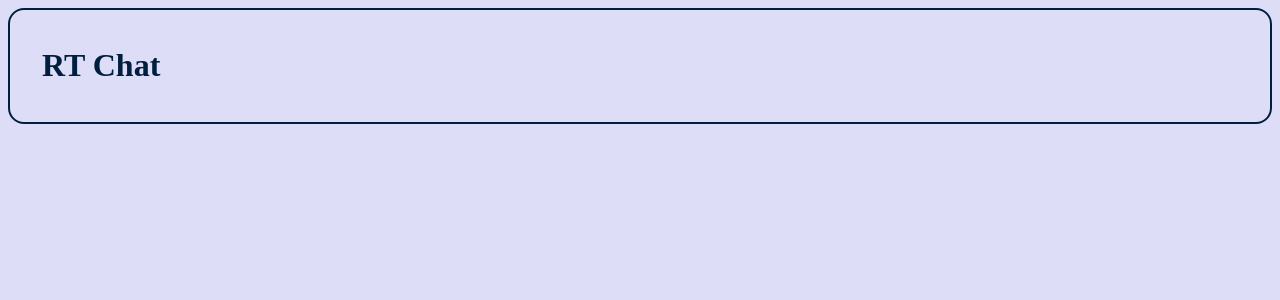
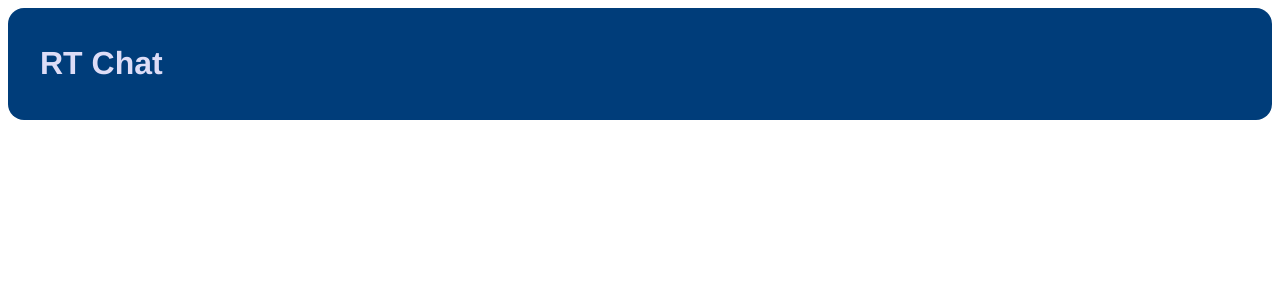
Before and after one commit to eliasgoette/realtime-chat-react-ts, a React (Create React App) app: page / in a window 1280 px wide. Shown: the top 300 px of the page. Built offline with nearby package versions, Linux system fonts and the light colour scheme.

Commit message:
Enhanced theme

```diff
--- a/src/App.css
+++ b/src/App.css
@@ -1,6 +1,8 @@
 @import url("/src/theme.css");
 
 body {
-    color: var(--foreground);
-    background-color: var(--background);
+    color: var(--foreground-color);
+    background-color: var(--background-color);
+
+    font-family: var(--default-font-family);
 }
--- a/src/component/generic/Header.module.css
+++ b/src/component/generic/Header.module.css
@@ -1,7 +1,8 @@
 @import url("/src/theme.css");
 
 .header {
-    border: 2px solid currentColor;
+    color: var(--primary-color);
+    background-color: var(--secondary-color);
     border-radius: var(--default-border-radius);
     padding: var(--default-padding);
 }
--- a/src/theme.css
+++ b/src/theme.css
@@ -1,18 +1,22 @@
 :root {
-    --foreground: #f2eeff;
-    --background: #001f3f;
-    --primary-color: #364ae0;
-    --secondary-color: #adb5bd;
+    --foreground-color: #f2eeff;
+    --background-color: #001f3f;
+    --primary-color: #001f3f;
+    --secondary-color: #d0d0d0;
+
+    --default-border: 2px solid currentColor;
 
     --default-border-radius: 1em;
     --default-padding: 1em 2em;
+
+    --default-font-family: 'Franklin Gothic Medium', 'Arial Narrow', Arial, sans-serif;
 }
 
 @media (prefers-color-scheme: light) {
     :root {
-        --foreground: #001f3f;
-        --background: #ddddf7;
-        --primary-color: #0048ff;
-        --secondary-color: #6c757d;
+        --foreground-color: #001f3f;
+        --background-color: #fff;
+        --primary-color: #ddddf7;
+        --secondary-color: #003d7a;
     }
 }
```
